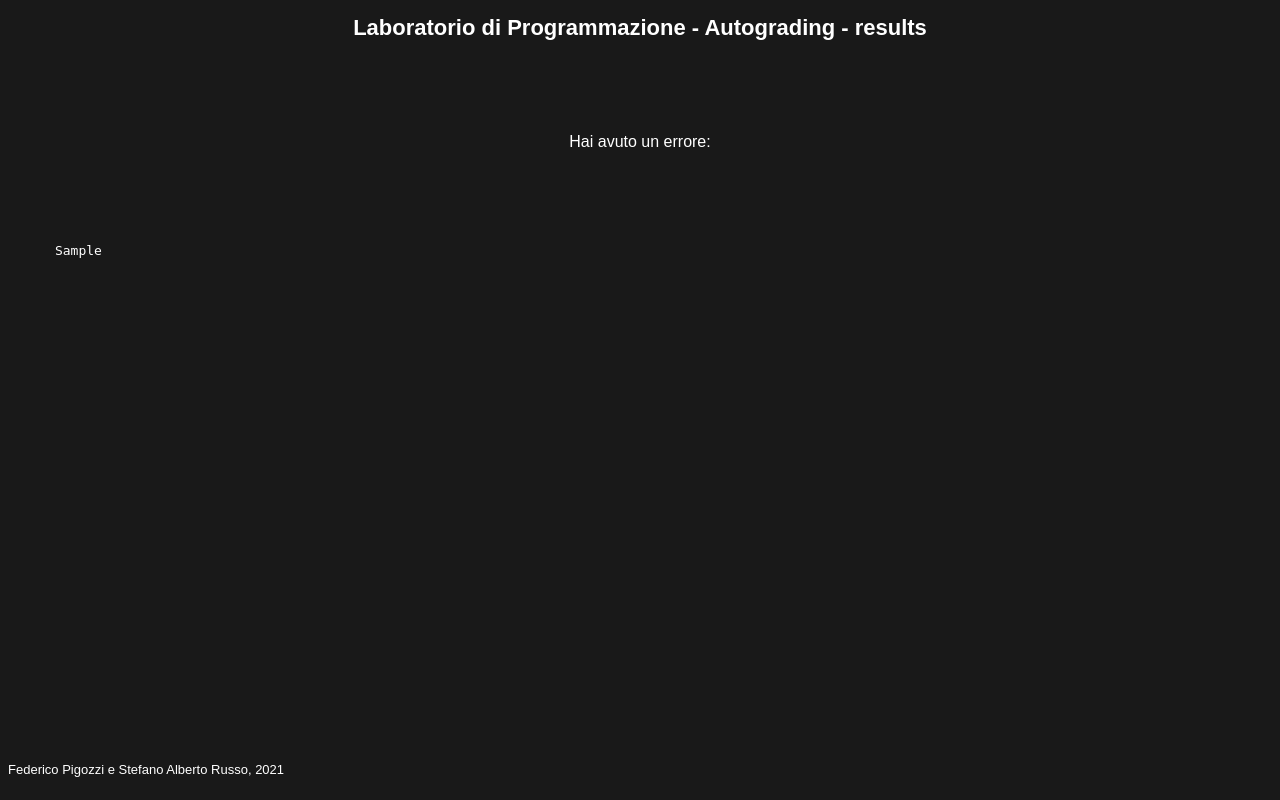
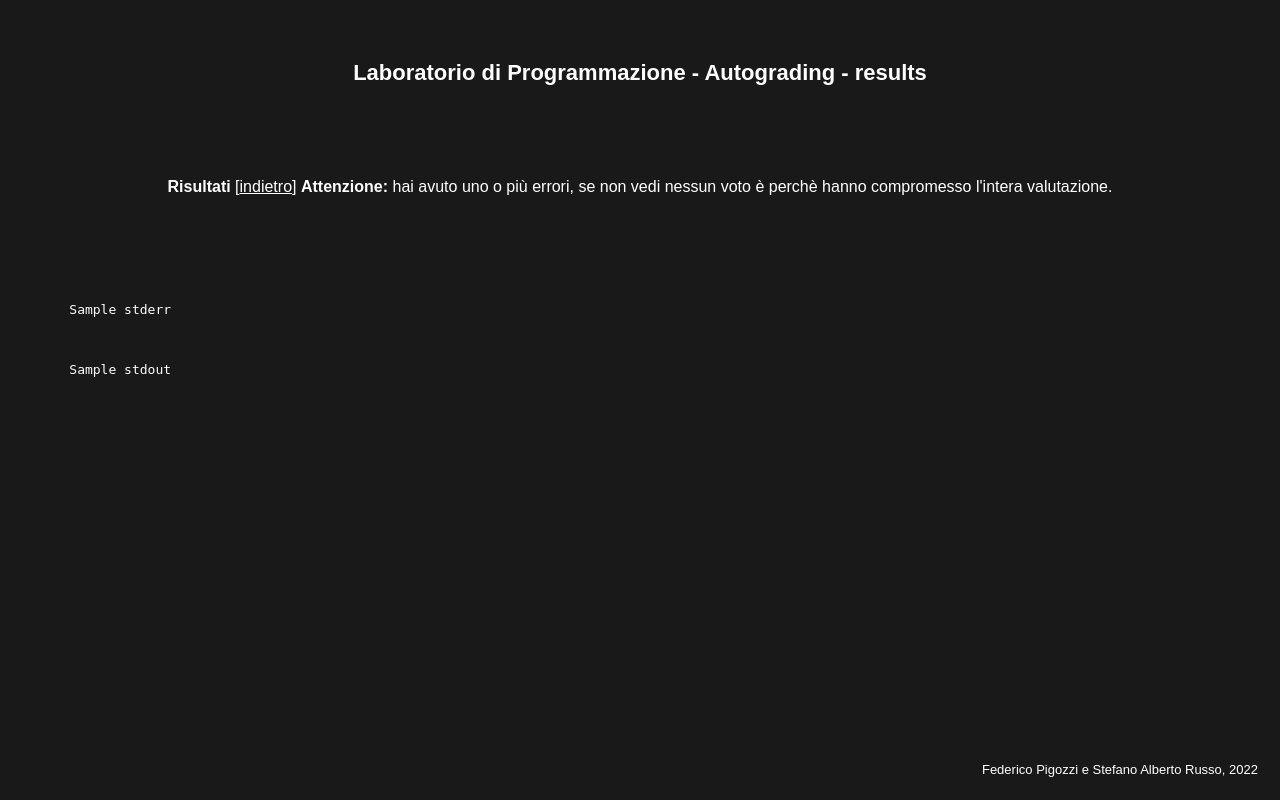
Before and after one commit to sarusso/AutoGrading, a Flask app: template services/webapp/code/templates/grade.html in a window 1280 px wide. Run offline with Flask 2, Linux system fonts and the light colour scheme; the template is opened without the code that fills it: most values are stand-ins (such as "Sample title", 1, 10 or a date in 2020).

Commit message:
Fixes and improvements.

```diff
--- a/services/webapp/code/templates/grade.html
+++ b/services/webapp/code/templates/grade.html
@@ -5,22 +5,30 @@
     <title>Laboratorio di Programmazione - Autograding</title>
   </head>
   <body>
-    <h1>Laboratorio di Programmazione - Autograding - results</h1>
+    <h1 style="margin-top:60px">Laboratorio di Programmazione - Autograding - results</h1>
     {% if data.shell_out.exit_code != 0 %}
       <p id="main">
-      Hai avuto un errore:
+      <b>Risultati</b> [<a href="/" style="color:#ffffff">indietro</a>]
+      <b>Attenzione:</b> hai avuto uno o più errori, se non vedi nessun voto è perchè hanno compromesso l'intera valutazione.
       </p>
-      <pre style='color:#ffffff'>
-      {{ data.shell_out}}
-      </pre>
     {% else %}
-      <pre style='color:#ffffff'>
-      {{ data.shell_out.stdout }}
-      </pre>
+      <p id="main">
+      <b>Risultati</b> [<a href="/" style="color:#ffffff">indietro</a>]
+      </p>
     {% endif %}
-    <br>
+    <pre style='color:#ffffff; margin:30px'>
+    {{ data.shell_out.stderr}}
+    </pre>
+    <pre style='color:#ffffff; margin:30px'>
+    {{ data.shell_out.stdout}}
+    </pre>
+
+    <br/>
+    <br/>
+    <br/>
+    <br/>
     <div id="footer">
-      <p>Federico Pigozzi e Stefano Alberto Russo, 2021</p>
+      <p align="right", style="margin-right:30px">Federico Pigozzi e Stefano Alberto Russo, 2022</p>
     </div>
   </body>
 </html>
```
Also changed, not shown: services/webapp/code/templates/menu.html (+4 -4 lines).
